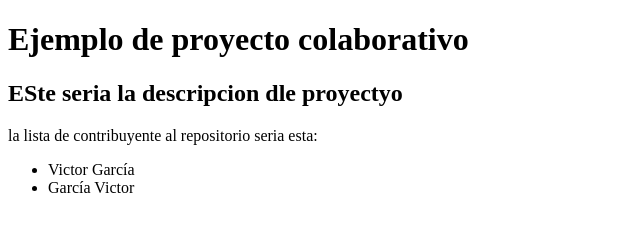
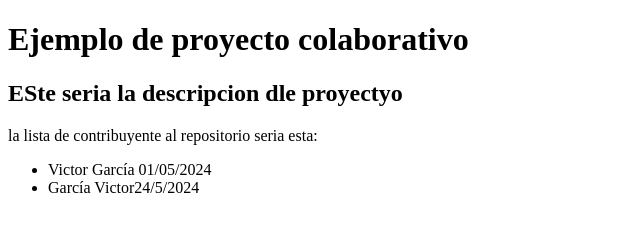
Before and after one commit to victorgarciagonzalo97/proyecto1-copy, a plain HTML site: page index.html in a window 1280 px wide. Shown: the whole page, without its empty margins (0-640 px from the left). Drawn offline with Linux system fonts and the light colour scheme.

Commit message:
Update index.html
añadiendo fecha de inicio de colaboración

```diff
--- a/index.html
+++ b/index.html
@@ -11,8 +11,8 @@
         <h2>ESte seria la descripcion dle proyectyo</h2>
         <p>la lista de contribuyente al repositorio seria esta: </p>
         <ul>
-            <li>Victor García</li>
-            <li>García Victor</li>
+            <li>Victor García 01/05/2024</li>
+            <li>García Victor24/5/2024</li>
         </ul>
     </header>
 </body>
```
